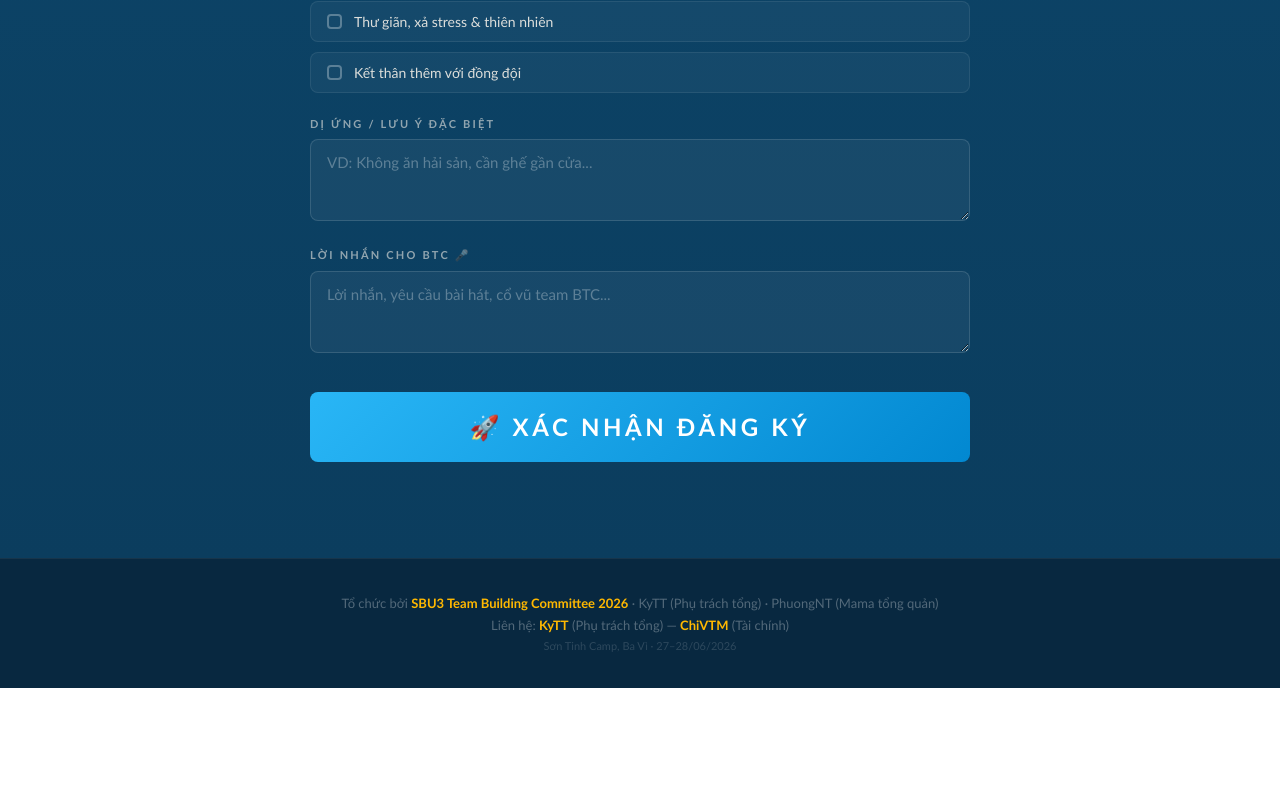
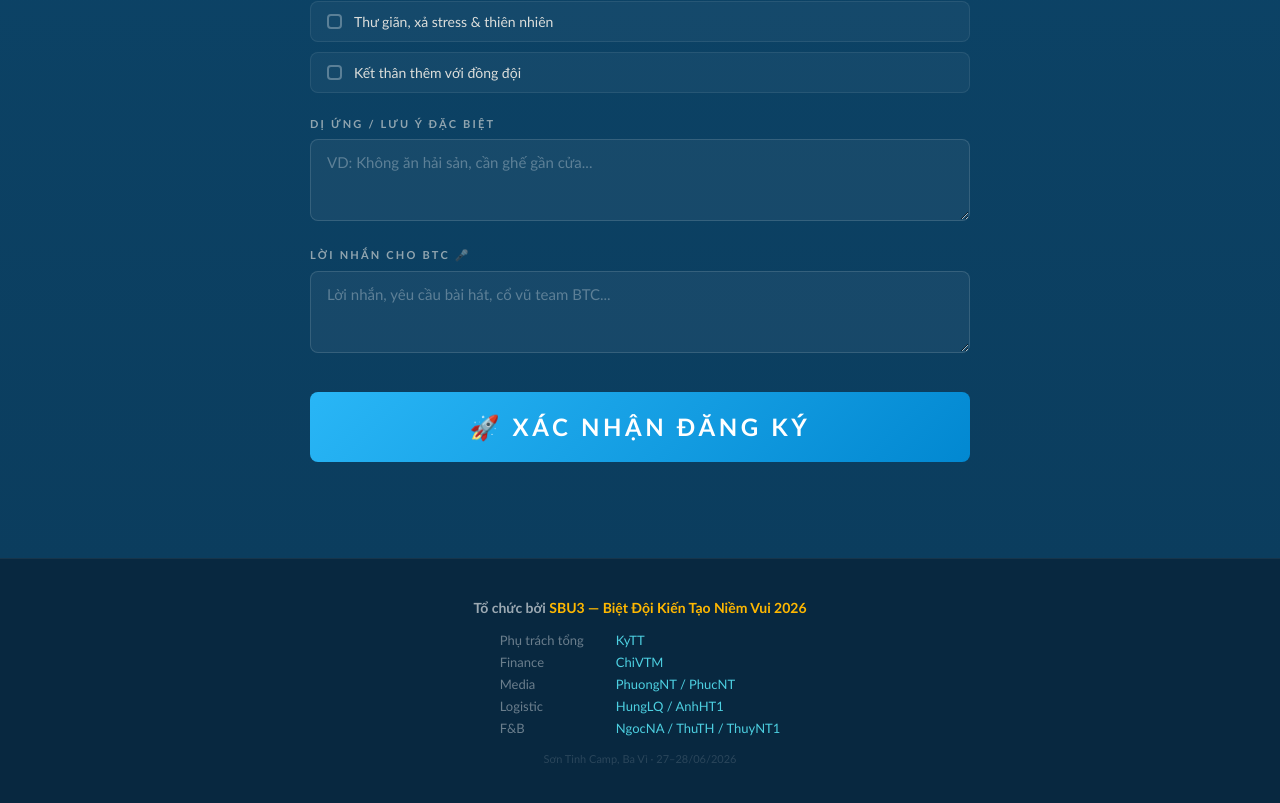
Before and after one commit to kytt-kaopiz/sbu3-tb2026, a React (Vite) app: page / in a window 1280 px wide. Shown: the part 7042-7845 px from the top of the page. Before the commit the page ends 7730 px from the top, so only its background shows below. Built offline with nearby package versions, Linux system fonts and the light colour scheme.

Commit message:
update contact, email, travel time

```diff
--- a/src/App.jsx
+++ b/src/App.jsx
@@ -581,10 +581,18 @@ function FormPage({ onSuccess }) {
       </div>
 
 
-      <div style={{background:"#082840",textAlign:"center",padding:"36px 24px",borderTop:"1px solid rgba(255,255,255,0.06)",fontSize:13,color:"rgba(255,255,255,0.3)"}}>
-        <div>Tổ chức bởi <strong style={{color:"#FFB800"}}>SBU3 Team Building Committee 2026</strong> · KyTT (Phụ trách tổng) · PhuongNT (Mama tổng quản)</div>
-        <div style={{marginTop:6}}>Liên hệ: <strong style={{color:"#FFB800"}}>KyTT</strong> (Phụ trách tổng) — <strong style={{color:"#FFB800"}}>ChiVTM</strong> (Tài chính)</div>
-        <div style={{marginTop:6,fontSize:11,opacity:0.5}}>Sơn Tinh Camp, Ba Vì · 27–28/06/2026</div>
+      <div style={{background:"#082840",textAlign:"center",padding:"40px 24px",borderTop:"1px solid rgba(255,255,255,0.06)",fontSize:13,color:"rgba(255,255,255,0.35)"}}>
+        <div style={{fontWeight:700,color:"rgba(255,255,255,0.6)",marginBottom:16,fontSize:14}}>
+          Tổ chức bởi <span style={{color:"#FFB800"}}>SBU3 — Biệt Đội Kiến Tạo Niềm Vui 2026</span>
+        </div>
+        <div style={{display:"inline-grid",gridTemplateColumns:"auto auto",gap:"6px 32px",textAlign:"left",marginBottom:16}}>
+          <span style={{color:"rgba(255,255,255,0.4)"}}>Phụ trách tổng</span><span style={{color:"#4DD0E1"}}>KyTT</span>
+          <span style={{color:"rgba(255,255,255,0.4)"}}>Finance</span><span style={{color:"#4DD0E1"}}>ChiVTM</span>
+          <span style={{color:"rgba(255,255,255,0.4)"}}>Media</span><span style={{color:"#4DD0E1"}}>PhuongNT / PhucNT</span>
+          <span style={{color:"rgba(255,255,255,0.4)"}}>Logistic</span><span style={{color:"#4DD0E1"}}>HungLQ / AnhHT1</span>
+          <span style={{color:"rgba(255,255,255,0.4)"}}>F&amp;B</span><span style={{color:"#4DD0E1"}}>NgocNA / ThuTH / ThuyNT1</span>
+        </div>
+        <div style={{fontSize:11,opacity:0.4}}>Sơn Tinh Camp, Ba Vì · 27–28/06/2026</div>
       </div>
     </div>
   );
```
